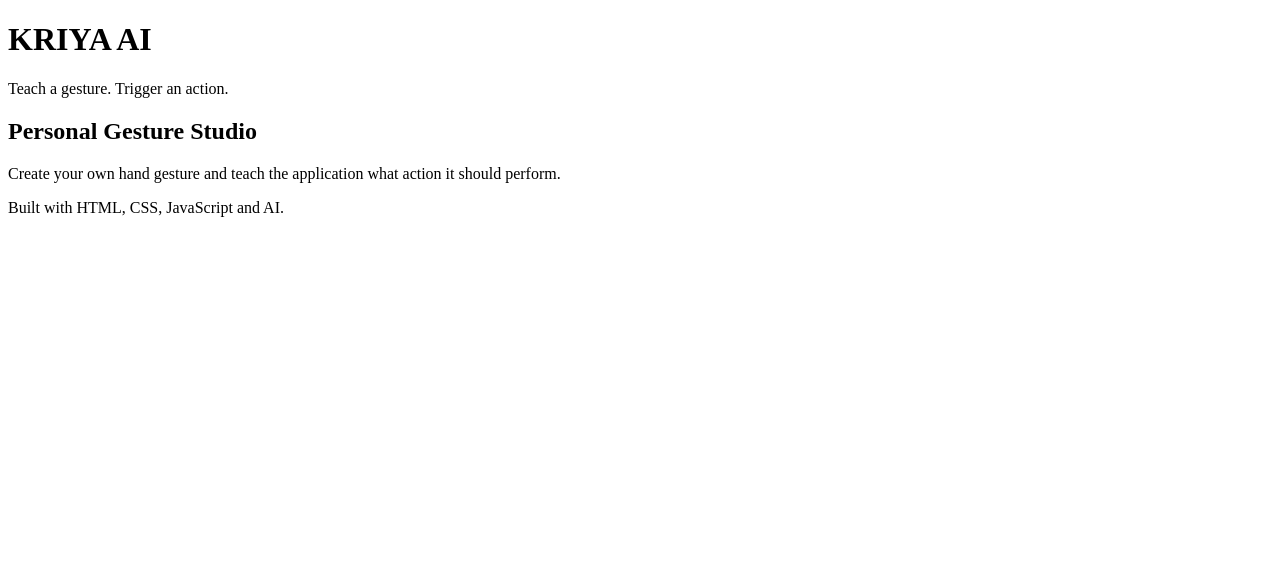
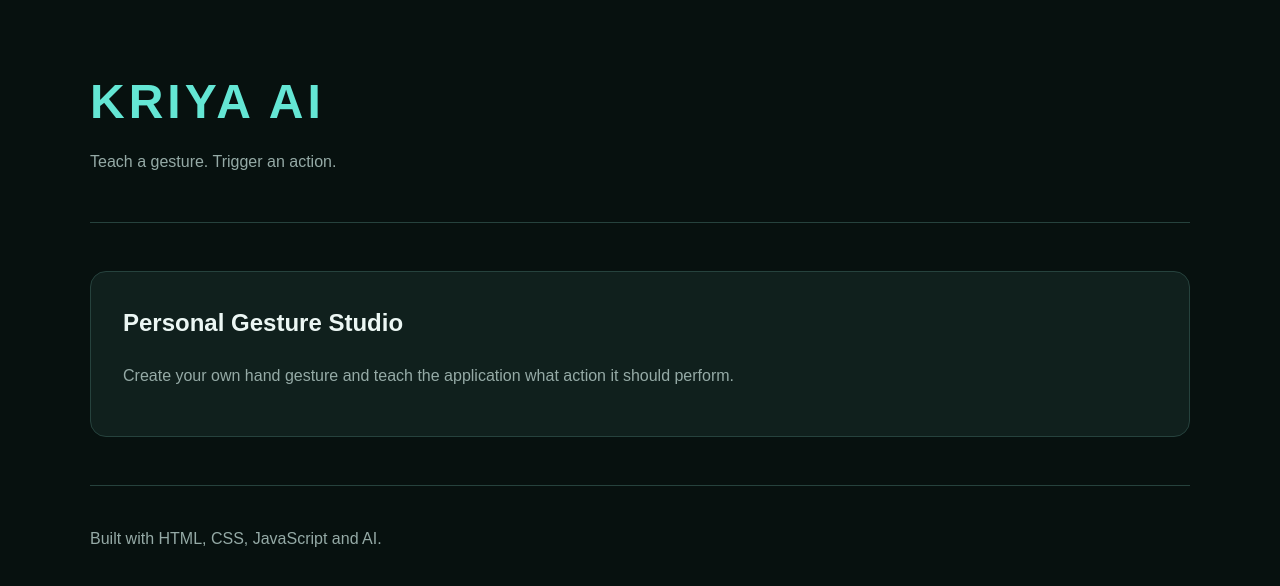
Before and after one commit to abhinammandal/kriya-ai-desktop, a plain HTML site: page index.html in a window 1280 px wide. Drawn offline with Linux system fonts and the light colour scheme.

Commit message:
style: add KRIYA visual foundation

```diff
--- a/index.html
+++ b/index.html
@@ -5,6 +5,7 @@
     <meta name="viewport" content="width=device-width, initial-scale=1.0">
 
     <title>KRIYA AI</title>
+    <link rel="stylesheet" href="styles.css">
 </head>
 
 <body>
--- /dev/null
+++ b/styles.css
@@ -0,0 +1,73 @@
+:root {
+    --background: #07110f;
+    --surface: #10201d;
+    --text: #ecf7f4;
+    --muted-text: #95aaa6;
+    --accent: #64e6d4;
+    --border: #26423d;
+}
+
+* {
+    box-sizing: border-box;
+}
+
+body {
+    margin: 0;
+    min-height: 100vh;
+
+    font-family: Arial, Helvetica, sans-serif;
+    line-height: 1.6;
+
+    color: var(--text);
+    background-color: var(--background);
+}
+
+header,
+main,
+footer {
+    width: min(90%, 1100px);
+    margin-inline: auto;
+}
+
+header {
+    padding: 64px 0 32px;
+    border-bottom: 1px solid var(--border);
+}
+
+h1 {
+    margin: 0;
+    color: var(--accent);
+    font-size: 48px;
+    letter-spacing: 4px;
+}
+
+header p {
+    margin-top: 8px;
+    color: var(--muted-text);
+}
+
+main {
+    padding: 48px 0;
+}
+
+section {
+    padding: 32px;
+
+    background-color: var(--surface);
+    border: 1px solid var(--border);
+    border-radius: 16px;
+}
+
+section h2 {
+    margin-top: 0;
+}
+
+section p {
+    color: var(--muted-text);
+}
+
+footer {
+    padding: 24px 0;
+    color: var(--muted-text);
+    border-top: 1px solid var(--border);
+}
```
